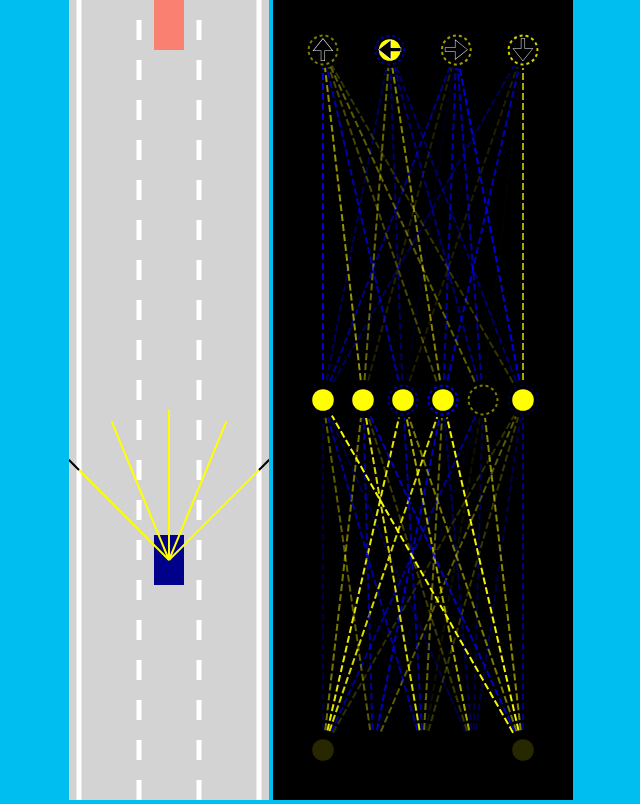
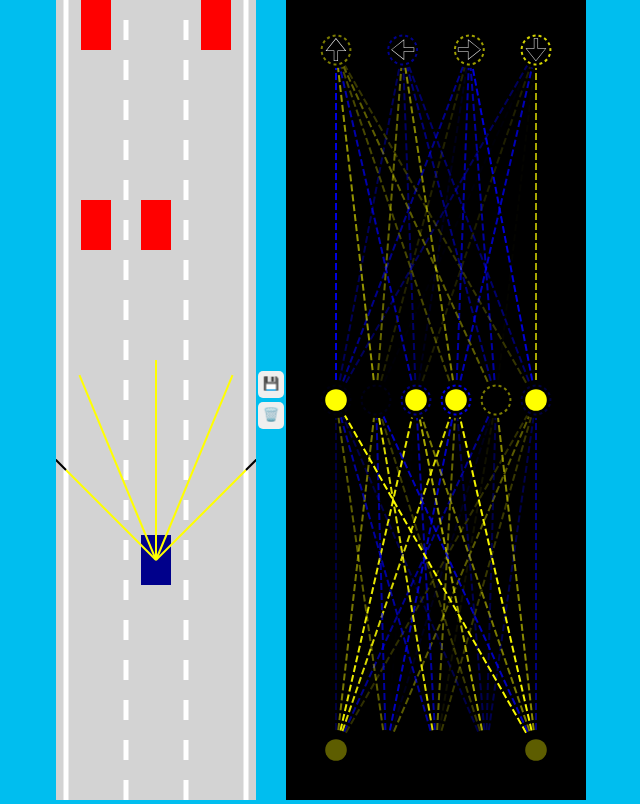
Before and after one commit to chernandez83/SelfDrivingCarJS, a plain HTML site: page index.html in a window 1280 px wide. Shown: the whole page, without its empty margins (319-959 px from the left). Drawn offline with Linux system fonts and the light colour scheme.

Commit message:
Complete project

```diff
--- a/car.js
+++ b/car.js
@@ -23,7 +23,7 @@ class Car {
         this.controls = new Controls(controlType);
     };
 
-    draw(ctx, color) {
+    draw(ctx, color, drawSensors=false) {
         /*ctx.save();
         ctx.translate(this.x, this.y);
         ctx.rotate(-this.angle);
@@ -53,7 +53,7 @@ class Car {
         }
         ctx.fill();
 
-        if (this.sensor) {
+        if (this.sensor && drawSensors) {
             this.sensor.draw(ctx);
         }
     };
--- a/index.html
+++ b/index.html
@@ -6,6 +6,10 @@
     </head>
     <body>
          <canvas id="carCanvas"></canvas>
+         <div id="verticalButtons">
+            <button onclick="save()">💾</button>
+            <button onclick="discard()">🗑️</button>
+         </div>
          <canvas id="networkCanvas"></canvas>
          <script src="network.js"></script>
          <script src="utils.js"></script>
--- a/main.js
+++ b/main.js
@@ -8,38 +8,104 @@ const carCtx = carCanvas.getContext('2d');
 const netCtx = netCanvas.getContext('2d');
 
 const road = new Road(carCanvas.width/2, carCanvas.width*0.9);
-const car = new Car(road.getLaneCenter(1), 300, 30, 50, "AI");
+
+N = 1;
+const cars = generateCars(N);
+let bestCar = cars[0];
+if (localStorage.getItem('bestBrain')) {
+    for(let i = 0; i < cars.length; i++) {
+        cars[i].brain = JSON.parse(localStorage.getItem('bestBrain'));
+        if (i != 0) {
+            NeuralNetwork.mutate(cars[i].brain, 0.0025);
+        }
+    }
+}
+
+//const car = new Car(road.getLaneCenter(1), 300, 30, 50, "AI");
 //car.draw(ctx);
 const traffic = [
-    new Car(road.getLaneCenter(1), -100, 30, 50, "DUMMY", 0.5)
+    new Car(road.getLaneCenter(1), -100, 30, 50, "DUMMY", 0.5),
+    new Car(road.getLaneCenter(0), -100, 30, 50, "DUMMY", 0.5),
+    new Car(road.getLaneCenter(0), -300, 30, 50, "DUMMY", 0.5),
+    new Car(road.getLaneCenter(2), -300, 30, 50, "DUMMY", 0.5),
+    new Car(road.getLaneCenter(0), -500, 30, 50, "DUMMY", 0.5),
+    new Car(road.getLaneCenter(1), -500, 30, 50, "DUMMY", 0.5),
+    new Car(road.getLaneCenter(1), -700, 30, 50, "DUMMY", 0.5),
+    new Car(road.getLaneCenter(2), -700, 30, 50, "DUMMY", 0.5),
+    new Car(road.getLaneCenter(0), -950, 30, 50, "DUMMY", 0.5),
+    new Car(road.getLaneCenter(2), -1050, 30, 50, "DUMMY", 0.5),
+    new Car(road.getLaneCenter(1), -1050, 30, 50, "DUMMY", 0.5),
+    new Car(road.getLaneCenter(0), -1200, 30, 50, "DUMMY", 0.5),
+    new Car(road.getLaneCenter(1), -1300, 30, 50, "DUMMY", 0.5),
+    new Car(road.getLaneCenter(0), -1400, 30, 50, "DUMMY", 0.5),
 ];
 
 animate();
+
+function save() {
+    localStorage.setItem(
+        'bestBrain',
+        JSON.stringify(bestCar.brain)
+    );
+    console.log('brain saved');
+}
+
+function discard() {
+    localStorage.removeItem('bestBrain');
+    console.log('brain discarded');
+}
+
+function generateCars(N) {
+    const cars = [];
+
+    for(let i = 0; i < N; i++) {
+        cars.push(new Car(road.getLaneCenter(1), 100, 30, 50, 'AI'));
+    }
+    return cars;
+}
 
 function animate(time) {
     carCanvas.height = window.innerHeight;
     netCanvas.height = window.innerHeight;
 
+    for(let i=0; i < traffic.length; i++) {
+        traffic[i].update(road.borders, []);
+    }
+
+    //car.update(road.borders, traffic);
+    for(let i = 0; i < cars.length; i++) {
+        cars[i].update(road.borders, traffic);
+    }
+
+    bestCar = cars.find(
+        c => c.y == Math.min(
+            ...cars.map(c => c.y)
+        )
+    );
+
     carCtx.save();
-    carCtx.translate(0, -car.y + carCanvas.height * 0.7);
+    //carCtx.translate(0, -car.y + carCanvas.height * 0.7);
+    carCtx.translate(0, -bestCar.y + carCanvas.height * 0.7);
 
     road.draw(carCtx);
 
     for(let i=0; i < traffic.length; i++) {
-        traffic[i].update(road.borders, []);
+        traffic[i].draw(carCtx, 'red');
     }
 
-    for(let i=0; i < traffic.length; i++) {
-        traffic[i].draw(carCtx, 'salmon');
+    //car.draw(carCtx, 'darkblue');
+    carCtx.globalAlpha = 0.2;
+    for(let i = 0; i < cars.length; i++) {
+        cars[i].draw(carCtx, 'darkblue');
     }
-
-    car.update(road.borders, traffic);
-    car.draw(carCtx, 'darkblue');
+    carCtx.globalAlpha = 1;
+    bestCar.draw(carCtx,'darkblue',true);
 
     carCtx.restore();
 
     netCtx.lineDashOffset = -time / 50;
-    Visualizer.drawNetwork(netCtx, car.brain);
+    //Visualizer.drawNetwork(netCtx, car.brain);
+    Visualizer.drawNetwork(netCtx, bestCar.brain);
 
     requestAnimationFrame(animate);
 }
--- a/network.js
+++ b/network.js
@@ -16,6 +16,28 @@ class NeuralNetwork {
         }
 
         return outputs;
+    }
+
+    static mutate(network, amount=1) {
+        network.levels.forEach(level => {
+            for(let i = 0; i < level.biases.length; i++) {
+                level.biases[i] = lerp(
+                    level.biases[i],
+                    Math.random() * 2 - 1,
+                    amount
+                );
+            }
+
+            for(let i = 0; i < level.weights.length; i++) {
+                for(let j = 0; j < level.weights[i].length; j++) {
+                    level.weights[i][j] = lerp(
+                        level.weights[i][j],
+                        Math.random() * 2 - 1,
+                        amount
+                    );
+                }
+            }
+        });
     }
 }
 
--- a/sensor.js
+++ b/sensor.js
@@ -2,7 +2,7 @@ class Sensor {
     constructor(car) {
         this.car = car;
         this.rayCount = 5;
-        this.rayLength = 150;
+        this.rayLength = 200;
         this.raySpread = Math.PI / 2;
 
         this.rays = [];
--- a/styles.css
+++ b/styles.css
@@ -2,7 +2,23 @@ body {
     margin: 0;
     background: #00beef;
     overflow: hidden;
-    text-align: center;
+    display: flex;
+    justify-content: center;
+    align-items: center;
+    /*text-align: center;*/
+}
+
+#verticalButtons {
+    display: flex;
+    flex-direction: column;
+}
+
+button {
+    border: none;
+    border-radius: 5px;
+    padding: 5px 5px 7px 5px;
+    margin: 2px;
+    cursor: pointer;
 }
 
 #carCanvas {
```
